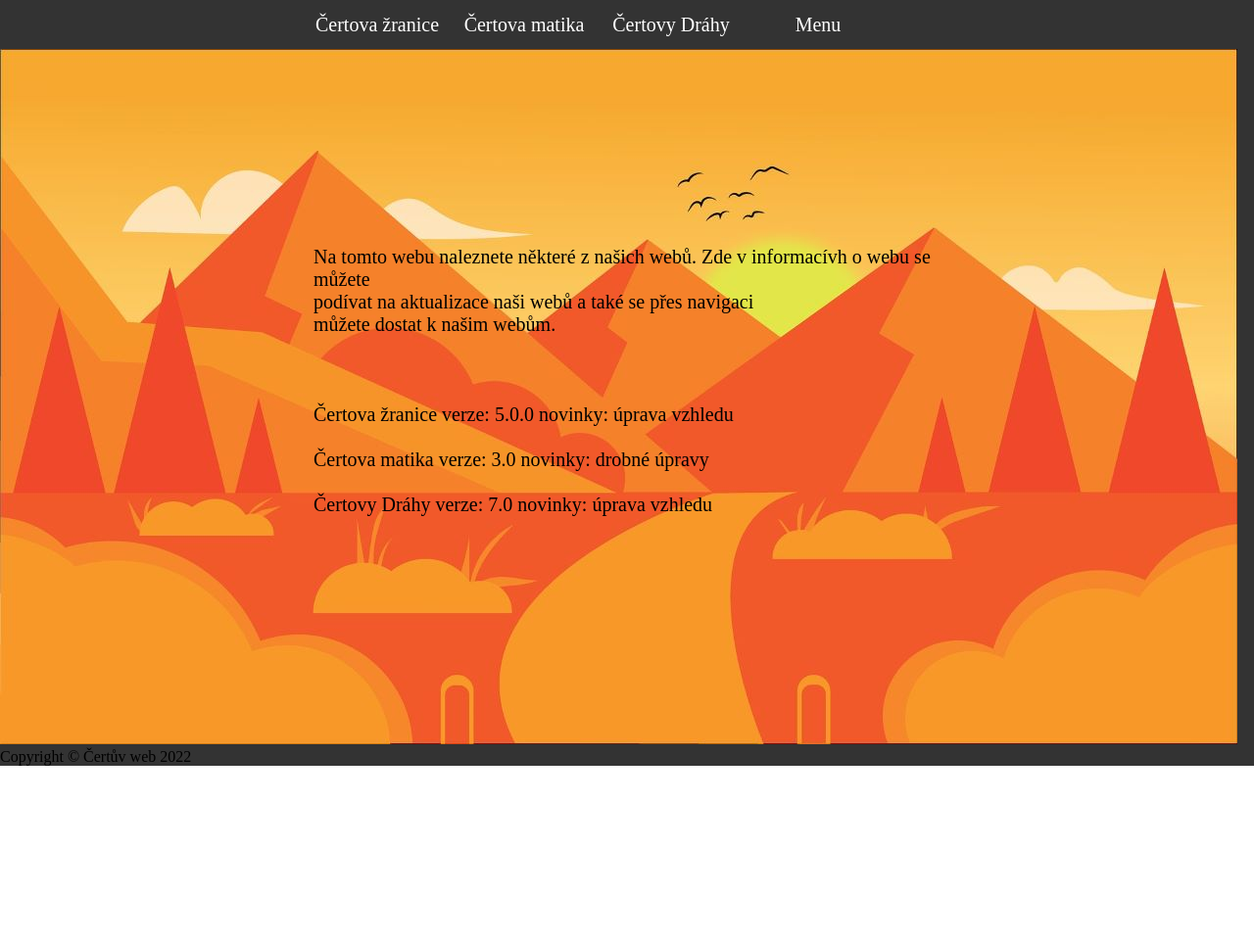
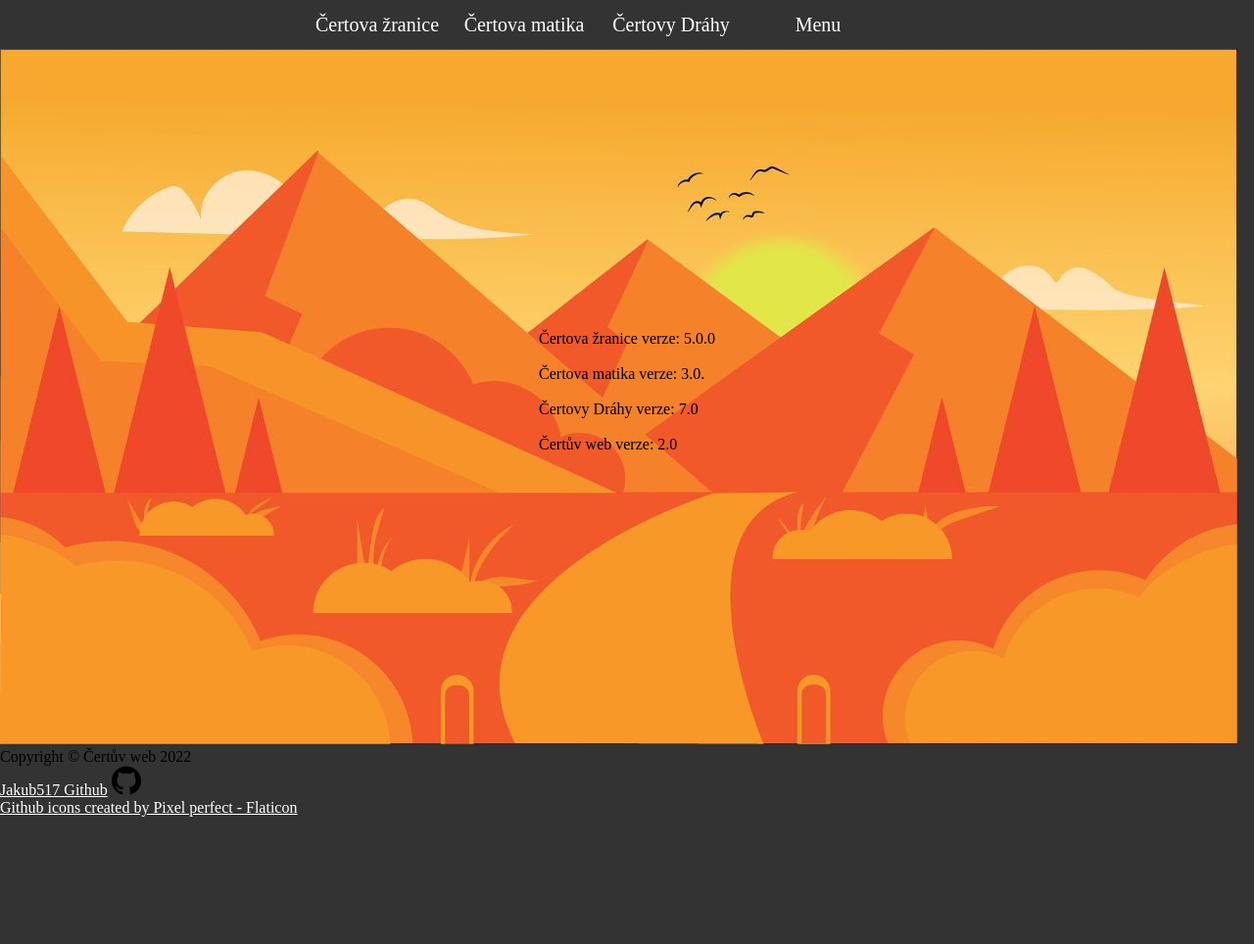
Before and after one commit to Jakub517/certuv-web, a plain HTML site: page infoweb.html in a window 1280 px wide. Shown: the whole page at 98% size. Before the commit the page ends 800 px from the top, so only its background shows below. Drawn offline with Linux system fonts and the light colour scheme.

Commit message:
opraveny chyby a drobné úpravy

```diff
--- a/infoweb.html
+++ b/infoweb.html
@@ -20,25 +20,13 @@
         </nav>
     </header>
 <main>
-    <div class="centered"><span>Na tomto webu naleznete některé z našich webů. Zde v informacívh o webu se můžete<br>
-        podívat na aktualizace naši webů a také se přes navigaci<br> můžete dostat k našim webům.
-        <br><br><br><br>
-        Čertova žranice
-        verze: 5.0.0
-        novinky: úprava vzhledu
-        <br><br>
-        Čertova matika
-        verze: 3.0
-        novinky: drobné úpravy
-        <br><br>
-        Čertovy Dráhy
-        verze: 7.0
-        novinky: úprava vzhledu
-        <br><br>
-    </span></div>
-    <img src="krajina.jpg"/>
+    <div class="centered">Čertova žranice verze: 5.0.0 <br><br>Čertova matika verze: 3.0.<br><br>Čertovy Dráhy verze: 7.0<br><br>Čertův web verze: 2.0</div>
+    <img src="krajina.jpg" style="max-width:100%;height:auto;">
 </main>
 <footer>
     Copyright &copy; Čertův web 2022
+    <br>
+    <a href="https://github.com/Jakub517">Jakub517 Github</a> <img src="github.png" alt="Github logo"> <br>
+    <a href="https://www.flaticon.com/free-icons/github" title="github icons">Github icons created by Pixel perfect - Flaticon</a>
 </body>
 </html>
--- a/style.css
+++ b/style.css
@@ -29,7 +29,7 @@ nav ul li {
 
 nav ul{
     margin: 0px auto;
-    width: 700px;
+    max-width: 700px;
 }
 
 .clearfix:after {
@@ -43,10 +43,12 @@ main p{
     margin: 0px auto;
     color: rgb(125, 125, 125);
     border-bottom: 2px solid gray
+
 }
+
 main p{
     font-size: 45px;
-    width: 630px;
+    max-width: 630px;
 }
 
 main{
@@ -62,8 +64,13 @@ main{
 
 footer{
     background: rgba(0,0,0,0.8);
+    height: 200px;
 }
 
 main span{
     font-size: 20px;
 }
+
+footer a{
+    color: white;
+}
```
Also changed, not shown: index.html (+5 -2 lines), github.png (added).
